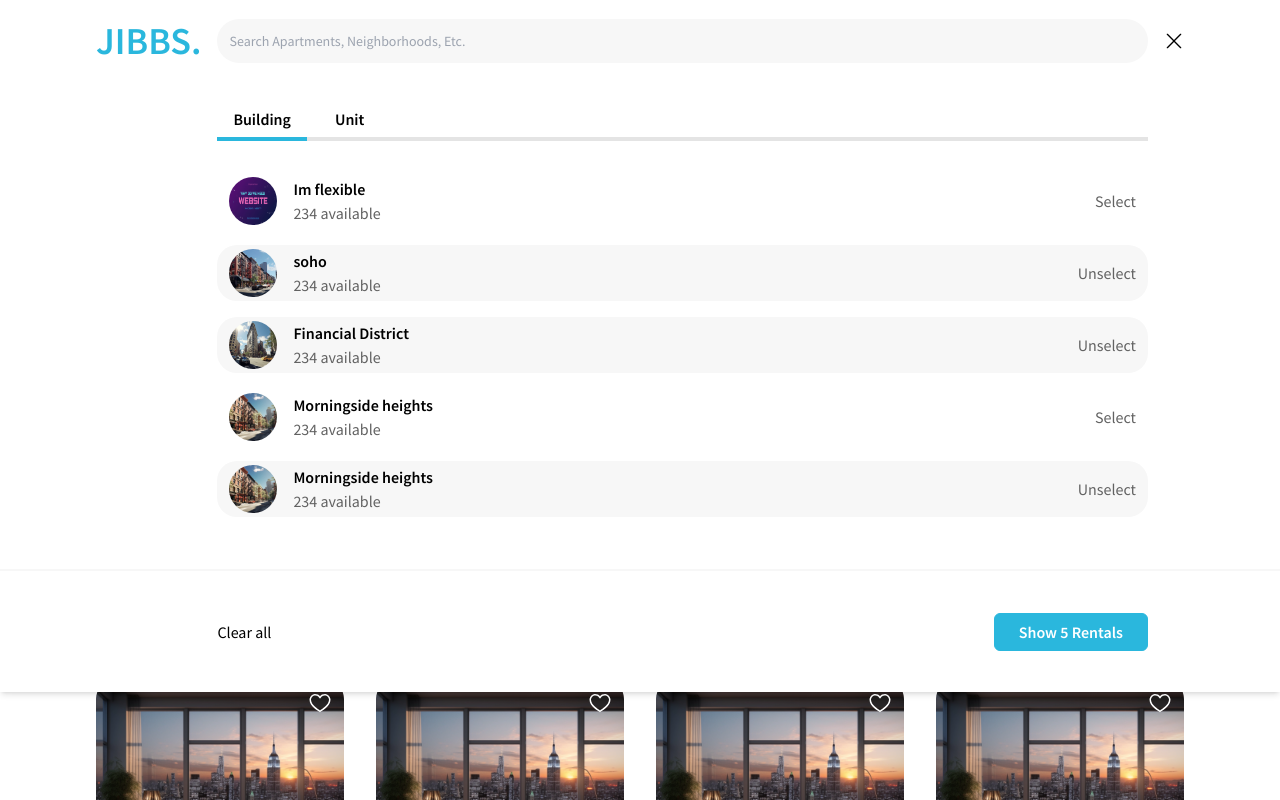
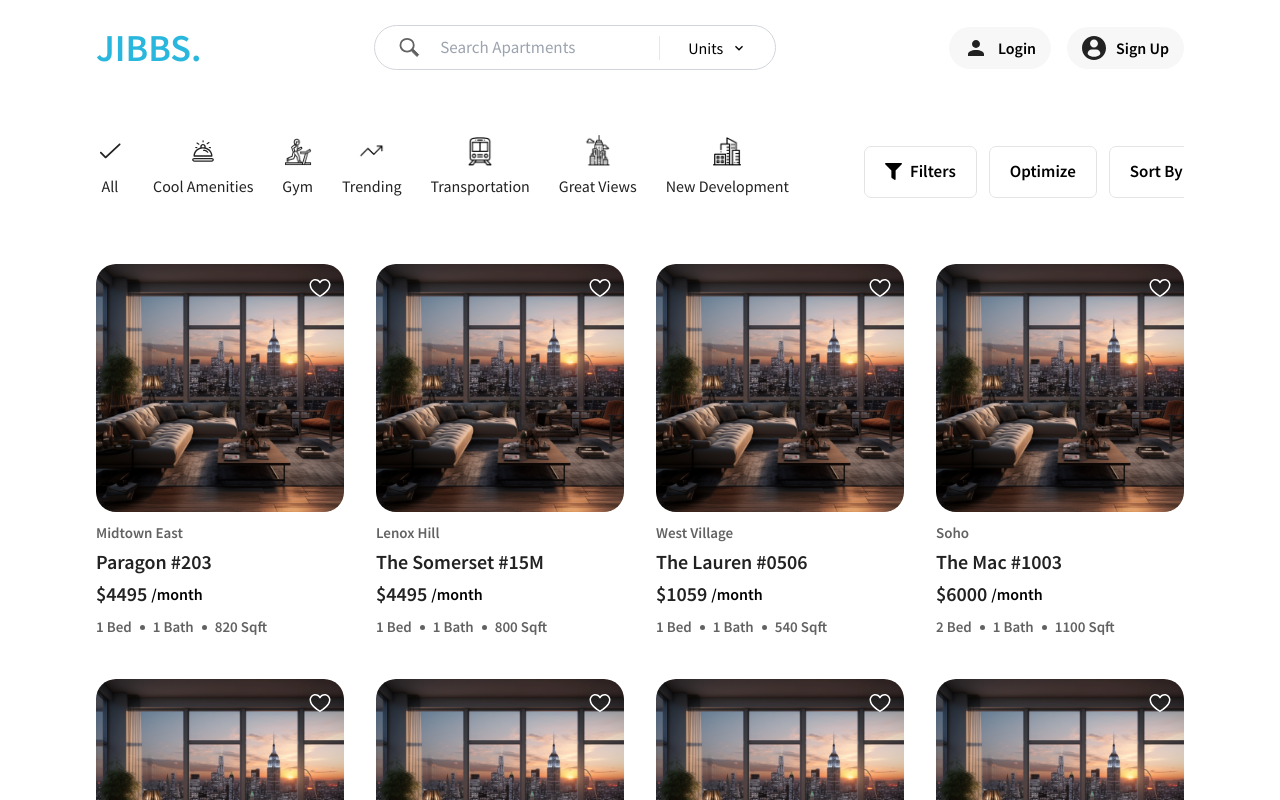
Before and after one commit to shariful10/jiibs, a Next.js app: page / in a window 1280 px wide. Shown: the top 800 px of the page. Built offline with nearby package versions, Linux system fonts and the light colour scheme.

Commit message:
header issue fixed

```diff
--- a/src/Components/Filters/MobileFiltering.jsx
+++ b/src/Components/Filters/MobileFiltering.jsx
@@ -7,10 +7,6 @@ import {
   PRICE,
   SORT_BY,
 } from "../Regular/Utils/constant";
-import Sorting from "./Sorting";
-import LifeStyle from "./LifeStyle";
-import Price from "./Price";
-import BedAndBath from "./BedAndBath";
 
 const arrowIcon = (
   <svg
@@ -63,7 +59,7 @@ export default function MobileFiltering() {
     });
   };
 
-  const [openDropDown, setOpenDropDown] = useState(true);
+  const [openDropDown, setOpenDropDown] = useState(false);
   const [searchResult, setSearchResult] = useState({
     data: [],
     type: "",
--- a/src/Components/Regular/Inputs/InputSearch.jsx
+++ b/src/Components/Regular/Inputs/InputSearch.jsx
@@ -28,7 +28,8 @@ export default function InputSearch({ setResult = {}, setOpenDropDown }) {
   return (
     <>
       <div className="flex-none gap-2">
-        <div className="m-auto flex flex-row items-center border border-gray-500 rounded-full h-[45px] px-[24px] relative divide-x">
+        <div className="m-auto flex flex-row items-center border border-lightGrayBorder rounded-full h-[45px] px-[24px] relative divide-x">
+          {/* search input */}
           <div className="flex-1 flex items-center justify-start gap-5">
             <figure
               className="hover:!text-primary transition duration-200 rounded-lg cursor-pointer"
@@ -38,6 +39,7 @@ export default function InputSearch({ setResult = {}, setOpenDropDown }) {
             </figure>
             <input
               type="text"
+              onClick={() => setOpenDropDown(true)}
               placeholder="Search Apartments "
               className="outline-none text-[17px] font-normal"
               onChange={(e) => setInputSearch(e.target.value)}
@@ -45,10 +47,11 @@ export default function InputSearch({ setResult = {}, setOpenDropDown }) {
           </div>
 
           <div className="ml-1 focus:outline-none pl-6 flex items-center justify-end gap-2 capitalize bg-white relative">
+            {/* search unit options */}
             <button
               className="bg-transparent capitalize cursor-pointer hover:bg-primary/15 transition duration-200 px-1"
               onClick={() => {
-                setOpenOptions(true);
+                setOpenOptions(!openOptions);
               }}
             >
               <span className="flex items-center gap-2">
@@ -63,7 +66,7 @@ export default function InputSearch({ setResult = {}, setOpenDropDown }) {
                   : "-top-40 opacity-0 scale-0 z-0"
               }`}
             >
-              <div className="bg-white shadow-md px-1 py-2">
+              <div className="bg-white shadow-md p-2">
                 {options?.map((option) => (
                   <button
                     className="capitalize flex gap-4 items-center px-3 py-1 cursor-pointer hover:bg-primary/15 transition duration-200 rounded-lg w-full"
```
